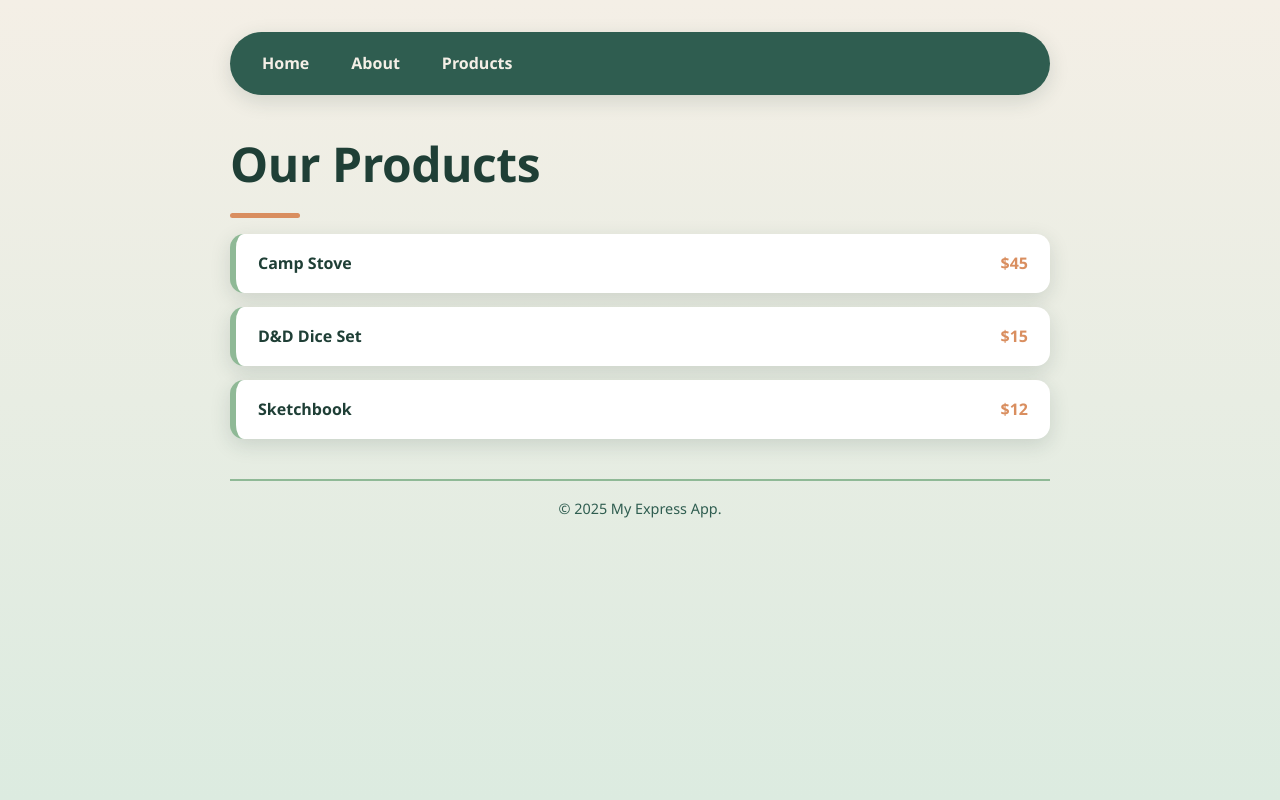
After one commit to tawnaylor/cse340-practice-naylor, a Node server app: page /products in a window 1280 px wide. The commit adds this page. Run offline with Node 20, Linux system fonts and the light colour scheme.

Commit message:
Template Engines, Partials, and Layouts 2

```diff
--- a/package.json
+++ b/package.json
@@ -1,6 +1,7 @@
 {
     "name": "cse340-practice-naylor",
     "dependencies": {
+        "ejs": "^7.0.2",
         "express": "^5.3.0"
     },
     "devDependencies": {
--- a/public/css/main.css
+++ b/public/css/main.css
@@ -101,6 +101,7 @@ body {
         }
     }
 
+    main {
         & > p {
             padding: 22px 26px;
             background: var(--card);
@@ -108,6 +109,64 @@ body {
             border-radius: var(--radius);
             box-shadow: var(--shadow);
             font-size: 1.1rem;
+        }
+
+        & > img {
+            display: block;
+            max-width: 100%;
+            height: auto;
+            margin-top: 24px;
+            border-radius: var(--radius);
+            box-shadow: var(--shadow);
+        }
+
+        .product-list {
+            margin: 0;
+            padding: 0;
+            list-style: none;
+            display: grid;
+            gap: 14px;
+
+            li {
+                display: flex;
+                justify-content: space-between;
+                align-items: center;
+                padding: 16px 22px;
+                background: var(--card);
+                border-left: 6px solid var(--moss);
+                border-radius: var(--radius);
+                box-shadow: var(--shadow);
+                transition: transform 0.2s ease, border-color 0.2s ease;
+
+                &:hover {
+                    transform: translateX(4px);
+                    border-color: var(--clay);
+                }
+            }
+
+            .product-name {
+                font-weight: 600;
+                color: var(--forest-dark);
+            }
+
+            .product-price {
+                font-weight: 700;
+                color: var(--clay);
+            }
+        }
+    }
+
+    footer {
+        margin-top: 40px;
+        padding-top: 16px;
+        border-top: 2px solid var(--moss);
+        text-align: center;
+        color: var(--forest);
+        font-size: 0.9rem;
+
+        p {
+            margin: 0;
+        }
     }
 }
 
--- a/server.js
+++ b/server.js
@@ -8,6 +8,7 @@ import path from 'path';
  */
 const __filename = fileURLToPath(import.meta.url);
 const __dirname = path.dirname(__filename);
+const NODE_ENV = process.env.NODE_ENV || 'production';
 const PORT = process.env.PORT || 3000;
 
 /**
@@ -21,19 +22,33 @@ const app = express();
 // Serve static files from the public directory
 app.use(express.static(path.join(__dirname, 'public')));
 
+// Set EJS as the templating engine
+app.set('view engine', 'ejs');
+
+// Tell Express where to find your templates
+app.set('views', path.join(__dirname, 'src/views'));
+
 /**
  * Routes
  */
 app.get('/', (req, res) => {
-    res.sendFile(path.join(__dirname, 'src/views/home.html'));
+    const title = 'Welcome Home';
+    res.render('home', { title });
 });
 
 app.get('/about', (req, res) => {
-    res.sendFile(path.join(__dirname, 'src/views/about.html'));
+    const title = 'About Me';
+    res.render('about', { title });
 });
 
 app.get('/products', (req, res) => {
-    res.sendFile(path.join(__dirname, 'src/views/products.html'));
+    const title = 'Our Products';
+    const products = [
+        { name: 'Camp Stove', price: 45 },
+        { name: 'D&D Dice Set', price: 15 },
+        { name: 'Sketchbook', price: 12 }
+    ];
+    res.render('products', { title, products });
 });
 
 // Start the server and listen on the specified port
--- /dev/null
+++ b/src/views/partials/footer.ejs
@@ -0,0 +1,5 @@
+    <footer>
+        <p>&copy; 2025 My Express App.</p>
+    </footer>
+</body>
+</html>
--- /dev/null
+++ b/src/views/partials/header.ejs
@@ -0,0 +1,18 @@
+<!DOCTYPE html>
+<html lang="en">
+<head>
+    <meta charset="UTF-8">
+    <meta name="viewport" content="width=device-width, initial-scale=1.0">
+    <title><%= title %></title>
+    <link rel="stylesheet" href="/css/main.css">
+</head>
+<body>
+    <header>
+        <nav>
+            <ul>
+                <li><a href="/">Home</a></li>
+                <li><a href="/about">About</a></li>
+                <li><a href="/products">Products</a></li>
+            </ul>
+        </nav>
+    </header>
--- a/src/views/products.ejs
+++ b/src/views/products.ejs
@@ -1,20 +1,18 @@
-<!DOCTYPE html>
-<html lang="en">
-<head>
-    <meta charset="UTF-8">
-    <meta name="viewport" content="width=device-width, initial-scale=1.0">
-    <title>Products</title>
-    <link rel="stylesheet" href="/css/main.css">
-</head>
-<body>
-    <h1>Our Products</h1>
-    <nav>
-        <ul>
-            <li><a href="/">Home</a></li>
-            <li><a href="/about">About</a></li>
-            <li><a href="/products">Products</a></li>
+<%- include('partials/header') %>
+<main>
+    <h1><%= title %></h1>
+
+    <% if (products.length > 0) { %>
+        <ul class="product-list">
+            <% products.forEach(product => { %>
+                <li>
+                    <span class="product-name"><%= product.name %></span>
+                    <span class="product-price">$<%= product.price %></span>
+                </li>
+            <% }); %>
         </ul>
-    </nav>
-    <p>Here is where I will showcase my products.</p>
-</body>
-</html>
+    <% } else { %>
+        <p>No products available right now.</p>
+    <% } %>
+</main>
+<%- include('partials/footer') %>
```
Also changed, not shown: src/views/about.ejs (+5 -19 lines), src/views/home.ejs (+7 -20 lines), pnpm-lock.yaml. Lines whose indentation alone changed are shown as unchanged.
